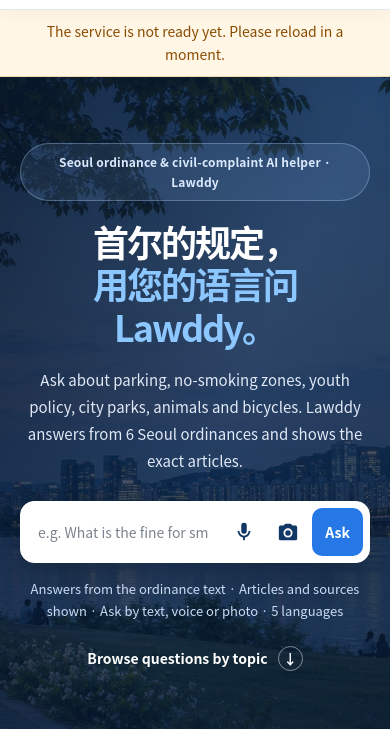
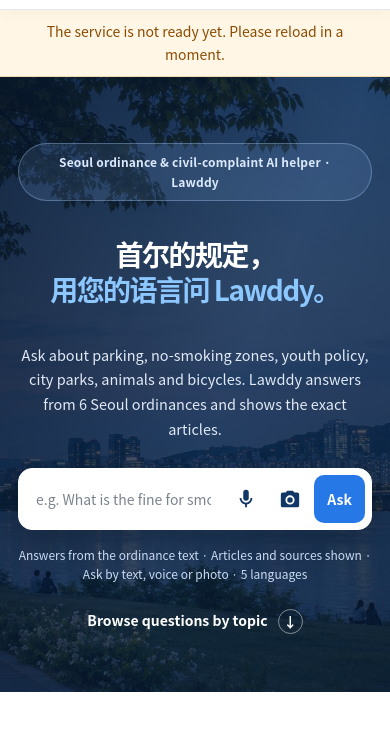
Before and after one commit to pensionbeen/ai-bootcamp, a plain HTML site: page src/web/index.html in a window 390 px wide. Shown: the part 92-829 px from the top of the page. Drawn offline with Linux system fonts and the light colour scheme; no server answers.

Commit message:
모바일: 사파리 첫 화면 가로 넘침 수정 → Commit changes
머지해주세요~

```diff
--- a/src/web/app/app.css
+++ b/src/web/app/app.css
@@ -364,3 +364,26 @@ body { background:#fff; }
 .article-translation { margin:0 0 10px; padding:0 0 10px; border-top:0; border-bottom:1px dashed var(--line-strong); }
 .article-original-label { margin:0 0 4px; font-size:12.5px; font-weight:700; color:var(--muted); }
 .article-text h4.article-original-title { font-size:14px; color:#3b4a5e; margin:0 0 4px; }
+
+/* ---- 모바일(아이폰 사파리) 가로 넘침 수정 ----
+   .hero는 grid라서 사파리가 칸 너비를 내용 최대 너비로 잡으면 화면보다 넓어지고, 페이지 전체가 축소돼 보였습니다.
+   칸을 화면 너비로 고정하고, 혹시 남는 넘침은 잘라 냅니다(clip은 sticky 머리를 깨뜨리지 않음). */
+.hero { grid-template-columns: minmax(0, 1fr); }
+.hero .wrap, .hero .search, .hero-lead, .hero-note { min-width: 0; max-width: 100%; }
+html, body { overflow-x: clip; }
+/* 제목이 바뀔 때 완전히 사라지지 않게(캡처·스크린샷에서 빈칸으로 보이지 않도록) */
+.hero-title.is-switching { opacity: .25; }
+@media (max-width: 720px) {
+  .hero .wrap { padding-left: 18px; padding-right: 18px; box-sizing: border-box; }
+  .hero h1 { font-size: 30px; line-height: 1.25; }
+  .hero-title { min-height: 2.5em; }
+  .hero-lead { font-size: 14.5px; line-height: 1.7; }
+  .hero-note { font-size: 12px; line-height: 1.6; }
+  .search-btn { white-space: nowrap; }
+}
+@media (max-width: 720px) {
+  /* 제목이 언어마다 2~3줄이라 높이를 3줄로 고정하고 가운데 맞춤: 돌아갈 때 아래 내용이 들썩이지 않게 */
+  .hero h1 { font-size: 28px; }
+  .hero-title { min-height: 3.75em; display: flex; flex-direction: column; justify-content: center; align-items: center; }
+  .hero-title br { display: none; }
+}
```
